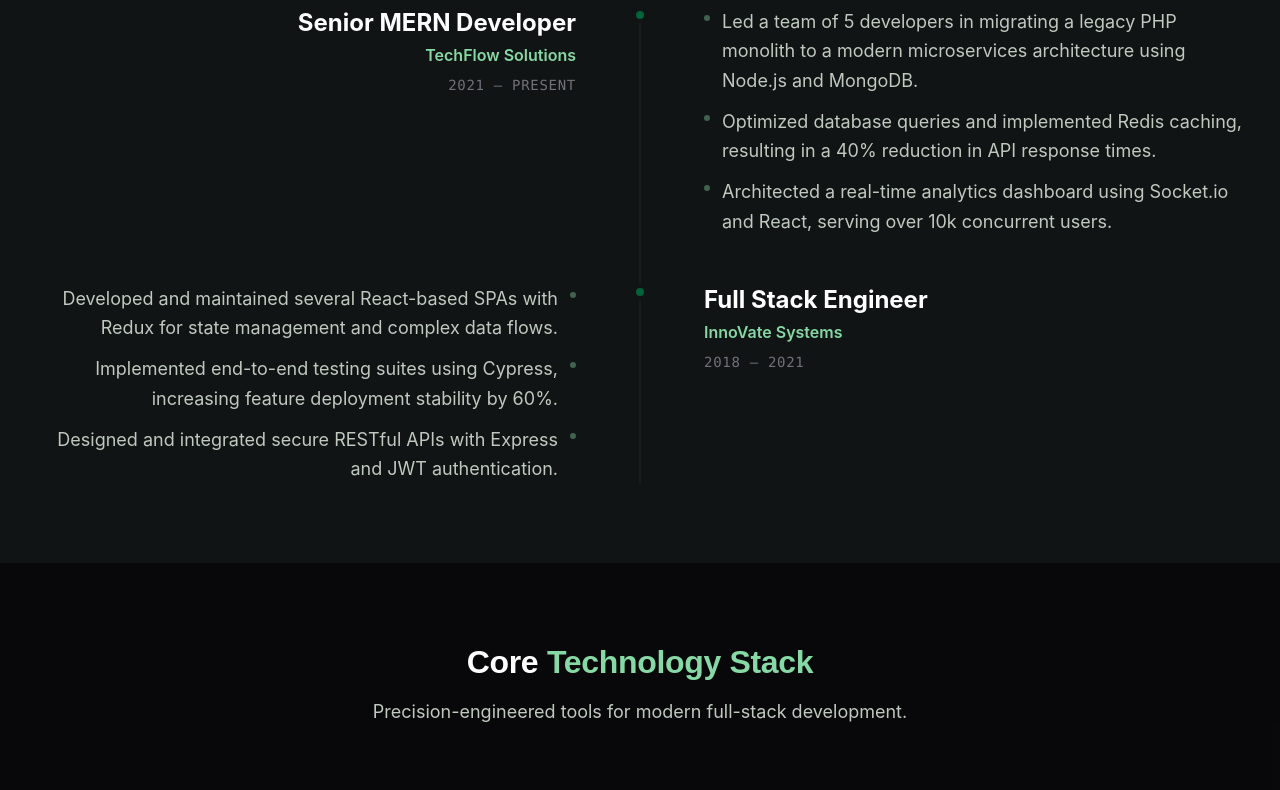
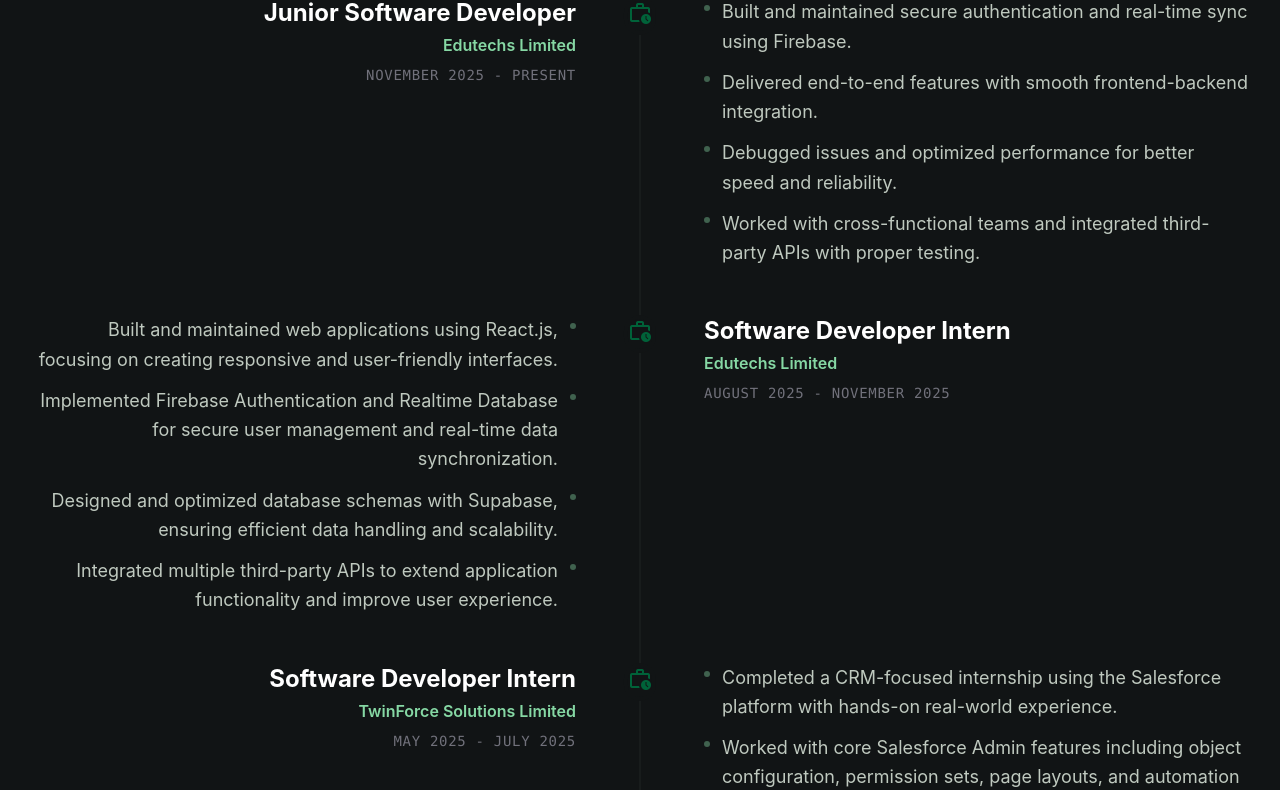
Before and after one commit to sakib-333/portfolio, a React (Vite) app: page / in a window 1280 px wide. Shown: the part 1057-1847 px from the top of the page. Built offline with nearby package versions, Linux system fonts and the light colour scheme.

Commit message:
Update experience section.

```diff
--- a/src/components/main/Experience.tsx
+++ b/src/components/main/Experience.tsx
@@ -4,31 +4,48 @@
 interface ExperienceItem {
     role: string;
     company: string;
+    companyWebsite: string;
     period: string;
     description: string[];
 }
 
 const experiences: ExperienceItem[] = [
     {
-        role: "Senior MERN Developer",
-        company: "TechFlow Solutions",
-        period: "2021 — Present",
+        role: "Junior Software Developer",
+        company: "Edutechs Limited",
+        companyWebsite: "https://edutechs.app/welcome",
+        period: "November 2025 - Present",
         description: [
-            "Led a team of 5 developers in migrating a legacy PHP monolith to a modern microservices architecture using Node.js and MongoDB.",
-            "Optimized database queries and implemented Redis caching, resulting in a 40% reduction in API response times.",
-            "Architected a real-time analytics dashboard using Socket.io and React, serving over 10k concurrent users."
+            "Built and maintained secure authentication and real-time sync using Firebase.",
+            "Delivered end-to-end features with smooth frontend-backend integration.",
+            "Debugged issues and optimized performance for better speed and reliability.",
+            "Worked with cross-functional teams and integrated third-party APIs with proper testing."
         ]
     },
     {
-        role: "Full Stack Engineer",
-        company: "InnoVate Systems",
-        period: "2018 — 2021",
+        role: "Software Developer Intern",
+        company: "Edutechs Limited",
+        companyWebsite: "https://edutechs.app/welcome",
+        period: "August 2025 - November 2025",
         description: [
-            "Developed and maintained several React-based SPAs with Redux for state management and complex data flows.",
-            "Implemented end-to-end testing suites using Cypress, increasing feature deployment stability by 60%.",
-            "Designed and integrated secure RESTful APIs with Express and JWT authentication."
+            "Built and maintained web applications using React.js, focusing on creating responsive and user-friendly interfaces.",
+            "Implemented Firebase Authentication and Realtime Database for secure user management and real-time data synchronization.",
+            "Designed and optimized database schemas with Supabase, ensuring efficient data handling and scalability.",
+            "Integrated multiple third-party APIs to extend application functionality and improve user experience."
         ]
-    }
+    },
+    {
+        role: "Software Developer Intern",
+        company: "TwinForce Solutions Limited",
+        companyWebsite: "https://twinforce.net",
+        period: "May 2025 - July 2025",
+        description: [
+            "Completed a CRM-focused internship using the Salesforce platform with hands-on real-world experience.",
+            "Worked with core Salesforce Admin features including object configuration, permission sets, page layouts, and automation tools.",
+            "Gained foundational knowledge in Apex, Lightning Web Components (LWC), and Flow Builder.",
+            "Developed and tested custom triggers and components to automate processes and improve user experience."
+        ]
+    },
 ];
 
 const Experience: React.FC = () => {
@@ -48,7 +65,7 @@
                     transition={{ duration: 0.6 }}
                     className="text-center mb-16"
                 >
-                    <h2 className="font-h2 text-4xl md:text-5xl text-white mb-4">
+                    <h2 className="font-h2 text-h2 text-white mb-4">
                         Professional <span className="text-primary">Experience</span>
                     </h2>
                     <p className="text-on-surface-variant max-w-2xl mx-auto text-lg">
@@ -64,7 +81,12 @@
                         {experiences.map((exp, index) => (
                             <div key={index} className="relative">
                                 {/* Timeline Dot */}
-                                <div className="hidden md:block absolute left-1/2 -translate-x-1/2 top-0 w-4 h-4 rounded-full bg-primary-container border-4 border-background z-10 shadow-[0_0_10px_rgba(var(--color-primary-rgb),0.3)]"></div>
+                                <div className="hidden md:block absolute left-1/2 -translate-x-1/2 top-0 rounded-full border-4 border-background bg-background z-10">
+                                    <span className="material-symbols-outlined filled-icon text-4xl text-primary-container">
+                                        work_history
+                                    </span>
+                                </div>
+
 
                                 <motion.div
                                     initial={{ opacity: 0, x: index % 2 === 0 ? -30 : 30 }}
@@ -78,7 +100,9 @@
                                         <h3 className="text-2xl font-bold text-white mb-1 group-hover:text-primary transition-colors">
                                             {exp.role}
                                         </h3>
-                                        <p className="text-primary font-semibold mb-2">{exp.company}</p>
+                                        <a className='w-fit' href={exp.companyWebsite} target="_blank" rel="noopener noreferrer">
+                                            <p className="text-primary font-semibold mb-2 hover:text-primary-container hover:underline transition-colors">{exp.company}</p>
+                                        </a>
                                         <p className="text-zinc-500 font-mono text-sm uppercase tracking-wider">{exp.period}</p>
                                     </div>
 
```
